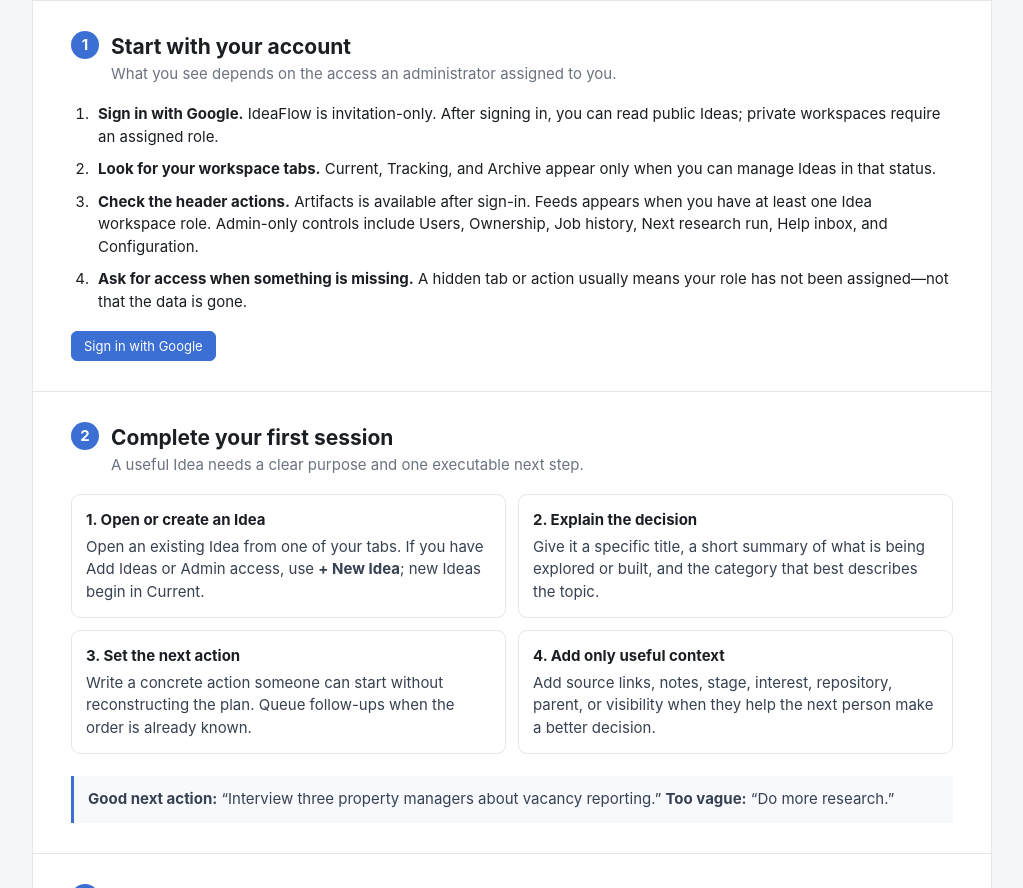
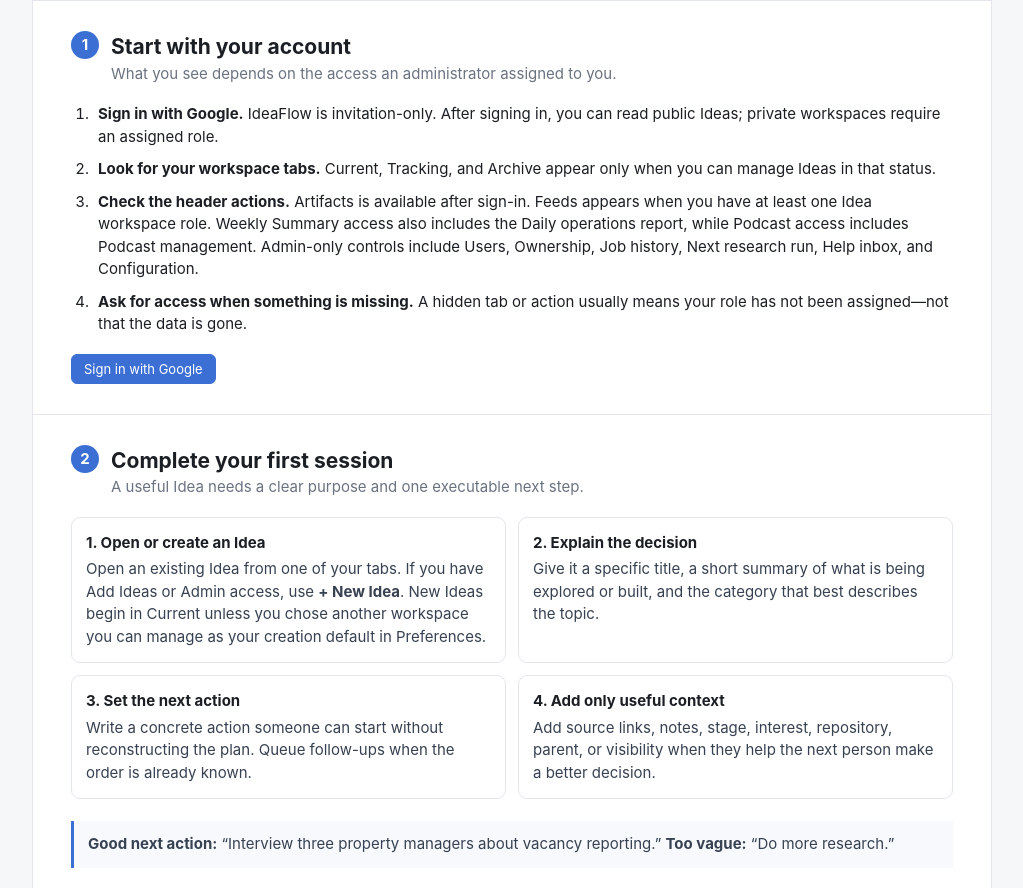
Before and after one commit to bzeitner/IdeaFlow, a Django app: page /guide/ in a window 1280 px wide. Shown: the part 387-1275 px from the top of the page, without its empty margins (128-1151 px from the left). Run offline with Django 4.2, Linux system fonts and the light colour scheme; parts of the project's set-up code (start-up, migrations or seed data) failed here and were passed over; some libraries are stand-ins or nearby versions.

Commit message:
Update usage guide for current workflows

```diff
--- a/ideas/templates/ideas/guide.html
+++ b/ideas/templates/ideas/guide.html
@@ -25,7 +25,7 @@
       <ol class="guide-steps">
         <li><strong>Sign in with Google.</strong> IdeaFlow is invitation-only. After signing in, you can read public Ideas; private workspaces require an assigned role.</li>
         <li><strong>Look for your workspace tabs.</strong> Current, Tracking, and Archive appear only when you can manage Ideas in that status.</li>
-        <li><strong>Check the header actions.</strong> Artifacts is available after sign-in. Feeds appears when you have at least one Idea workspace role. Admin-only controls include Users, Ownership, Job history, Next research run, Help inbox, and Configuration.</li>
+        <li><strong>Check the header actions.</strong> Artifacts is available after sign-in. Feeds appears when you have at least one Idea workspace role. Weekly Summary access also includes the Daily operations report, while Podcast access includes Podcast management. Admin-only controls include Users, Ownership, Job history, Next research run, Help inbox, and Configuration.</li>
         <li><strong>Ask for access when something is missing.</strong> A hidden tab or action usually means your role has not been assigned—not that the data is gone.</li>
       </ol>
       {% if not user.is_authenticated %}
@@ -36,7 +36,7 @@
     <section id="first-session" class="guide-section">
       <div class="guide-section-heading"><span>2</span><div><h2>Complete your first session</h2><p>A useful Idea needs a clear purpose and one executable next step.</p></div></div>
       <div class="guide-feature-grid">
-        <div><h3>1. Open or create an Idea</h3><p>Open an existing Idea from one of your tabs. If you have Add Ideas or Admin access, use <strong>+ New Idea</strong>; new Ideas begin in Current.</p></div>
+        <div><h3>1. Open or create an Idea</h3><p>Open an existing Idea from one of your tabs. If you have Add Ideas or Admin access, use <strong>+ New Idea</strong>. New Ideas begin in Current unless you chose another workspace you can manage as your creation default in Preferences.</p></div>
         <div><h3>2. Explain the decision</h3><p>Give it a specific title, a short summary of what is being explored or built, and the category that best describes the topic.</p></div>
         <div><h3>3. Set the next action</h3><p>Write a concrete action someone can start without reconstructing the plan. Queue follow-ups when the order is already known.</p></div>
         <div><h3>4. Add only useful context</h3><p>Add source links, notes, stage, interest, repository, parent, or visibility when they help the next person make a better decision.</p></div>
@@ -82,10 +82,10 @@
         <li>Open Tracking and filter for human input, paused work, council disagreement, open questions, or missing next actions.</li>
         <li>Update rank, interest, stage, ownership, and next action where the portfolio has changed.</li>
         <li>Move dormant or completed Ideas to Archive; archiving preserves history and stops new feed ingestion and scheduled agent work for that Idea.</li>
-        <li>Review Artifacts and, when available to your role, Weekly Summaries for outcomes across Ideas.</li>
+        <li>Review Artifacts and, when available to your role, Weekly Summaries for outcomes across Ideas. Use the Daily operations report for today’s execution volume, token use, cost, review queue, automation backlog, and linked pull requests.</li>
       </ol>
       <div class="guide-feature-grid">
-        <div><h3>Feeds</h3><p>Feeds are shared RSS/Atom sources associated with Ideas. Filter and sort incoming items by Idea or topic, read summaries, and rate interest and information value. Selecting an Idea also lets an authorized user pause or resume its future feed ingestion.</p></div>
+        <div><h3>Feeds</h3><p>Feeds are shared RSS/Atom sources associated with Ideas. Find a feed queue by Idea number, or filter and sort incoming items by Idea or topic. Read summaries, rate interest and information value, and pause or resume future ingestion for an Idea you can manage.</p></div>
         <div><h3>Feed history</h3><p>Pausing or archiving does not remove existing articles. A shared feed continues refreshing while another active, unpaused Idea still needs it.</p></div>
         <div><h3>Tracking view</h3><p>Search by text, category, stage, attention, or owner. Filters apply as soon as you change them, and search updates after a short pause. Sort by human-input priority, family, rank, interest, or update time and make quick updates in place.</p></div>
         <div><h3>Ownership</h3><p>Each Idea has an owner responsible for direction. Administrators can review and reassign ownership across the portfolio.</p></div>
@@ -123,8 +123,10 @@
         <div><dt>Repeat tasks</dt><dd>Run a measurable search or collection task on an interval, retain structured results, and review each result’s status. Repeat work can be paused independently.</dd></div>
         <div><dt>Persona council</dt><dd>Assign decision perspectives and schedule a review after an Idea stalls. Required personas must unanimously approve a direction; disagreement returns the decision to a human.</dd></div>
         <div><dt>Knowledge Graph</dt><dd>Explore parentage and explicit relationships among Ideas. Graph users can review suggested relationships; Graph Lab provides a deeper interactive view when enabled.</dd></div>
-        <div><dt>Weekly Summaries</dt><dd>Review portfolio-level progress, tasks, pull requests, token use, and changes over a completed reporting week.</dd></div>
-        <div><dt>Podcasts</dt><dd>Configure a repeat-enabled Idea as a show, connect supporting research Ideas, draft episodes from new research, then review, edit, approve, publish, unpublish, or delete them.</dd></div>
+        <div><dt>Daily operations report</dt><dd>Inspect a deterministic, date-specific view of job outcomes, tracked tokens and LLM cost, work requiring review, automation backlog, and linked pull requests. It is available with the Weekly Summary role and does not invoke an AI model.</dd></div>
+        <div><dt>Weekly Summaries</dt><dd>Review portfolio-level progress, tasks, pull requests, token use, LLM cost, and changes over a completed reporting week.</dd></div>
+        <div><dt>Podcasts</dt><dd>Configure a repeat-enabled Idea as a show, connect supporting research Ideas, and draft episodes from new research. Podcast Management collects audio ready to publish, failed production jobs, public feed links, episode counts, and download totals in one workspace.</dd></div>
+        <div><dt>Job History</dt><dd>Administrators can filter recorded jobs by workflow, inspect status, model and measured token usage, review scoring, and expand the complete execution instrumentation behind each record.</dd></div>
         <div><dt>Public Ideas</dt><dd>A public Idea is readable by every signed-in user. Public visibility does not grant edit access, and published podcast pages may be available without sign-in when a show is publicly listed.</dd></div>
       </dl>
     </section>
@@ -152,12 +154,12 @@
         <tr><td>Archive</td><td>View and manage archived Ideas.</td></tr>
         <tr><td>Add Ideas</td><td>Create Ideas. It does not by itself grant access to every workspace.</td></tr>
         <tr><td>Knowledge Graph</td><td>Open the graph workspace and its relationship-review tools.</td></tr>
-        <tr><td>Weekly Summary</td><td>Read portfolio executive summaries.</td></tr>
-        <tr><td>Podcast</td><td>Configure shows and review or publish episodes. The appropriate Idea workspace role is also required to edit the underlying Idea.</td></tr>
+        <tr><td>Weekly Summary</td><td>Read portfolio executive summaries and the deterministic Daily operations report.</td></tr>
+        <tr><td>Podcast</td><td>Open Podcast Management, configure shows, inspect production failures and downloads, and review episodes. The appropriate Idea workspace role is also required to edit the underlying Idea or publish an episode.</td></tr>
         <tr><td>Admin</td><td>Full access, including user roles, ownership, Django administration, and configuration.</td></tr>
       </tbody></table></div>
       <p class="guide-note">If you can read a public Idea but cannot edit it, that is expected. Ask an administrator for the corresponding Current, Tracking, or Archive role when you need to manage it.</p>
     </section>
-    <footer class="guide-section guide-updated"><p class="dim">Guide updated August 23, 2026 · Covers help conversations, filters, preferences, human-friendly artifact views, and the current workspace lifecycle.</p></footer>
+    <footer class="guide-section guide-updated"><p class="dim">Guide updated September 7, 2026 · Covers current workspaces, reports, automation, podcast operations, preferences, access, and support.</p></footer>
   </article>
 {% endblock %}
```
Also changed, not shown: ideas/tests/test_views.py (+12 -1 lines).
